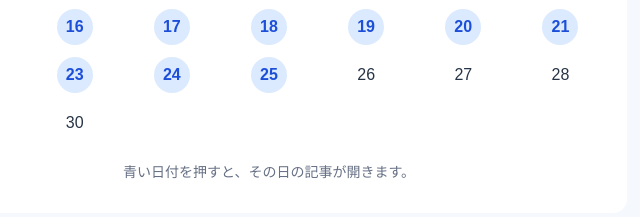
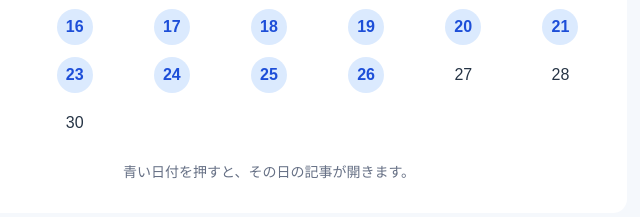
Before and after one commit to hmda849/ai-useful-site, a plain HTML site: page calendar.html in a window 1280 px wide. Shown: the part 305-522 px from the top of the page, 371-1011 px from the left. Drawn offline with Linux system fonts and the light colour scheme.

Commit message:
Update article calendar

```diff
--- a/calendar.html
+++ b/calendar.html
@@ -96,7 +96,7 @@ td a:hover {
 </div>
 
 <script>
-const articleDates = new Set(["2026-11-08", "2026-11-09", "2026-11-10", "2026-11-11", "2026-11-12", "2026-11-13", "2026-11-14", "2026-11-15", "2026-11-16", "2026-11-17", "2026-11-18", "2026-11-19", "2026-11-20", "2026-11-21", "2026-11-22", "2026-11-23", "2026-11-24", "2026-11-25"]);
+const articleDates = new Set(["2026-11-08", "2026-11-09", "2026-11-10", "2026-11-11", "2026-11-12", "2026-11-13", "2026-11-14", "2026-11-15", "2026-11-16", "2026-11-17", "2026-11-18", "2026-11-19", "2026-11-20", "2026-11-21", "2026-11-22", "2026-11-23", "2026-11-24", "2026-11-25", "2026-11-26"]);
 let current = new Date();
 current.setDate(1);
 
```
